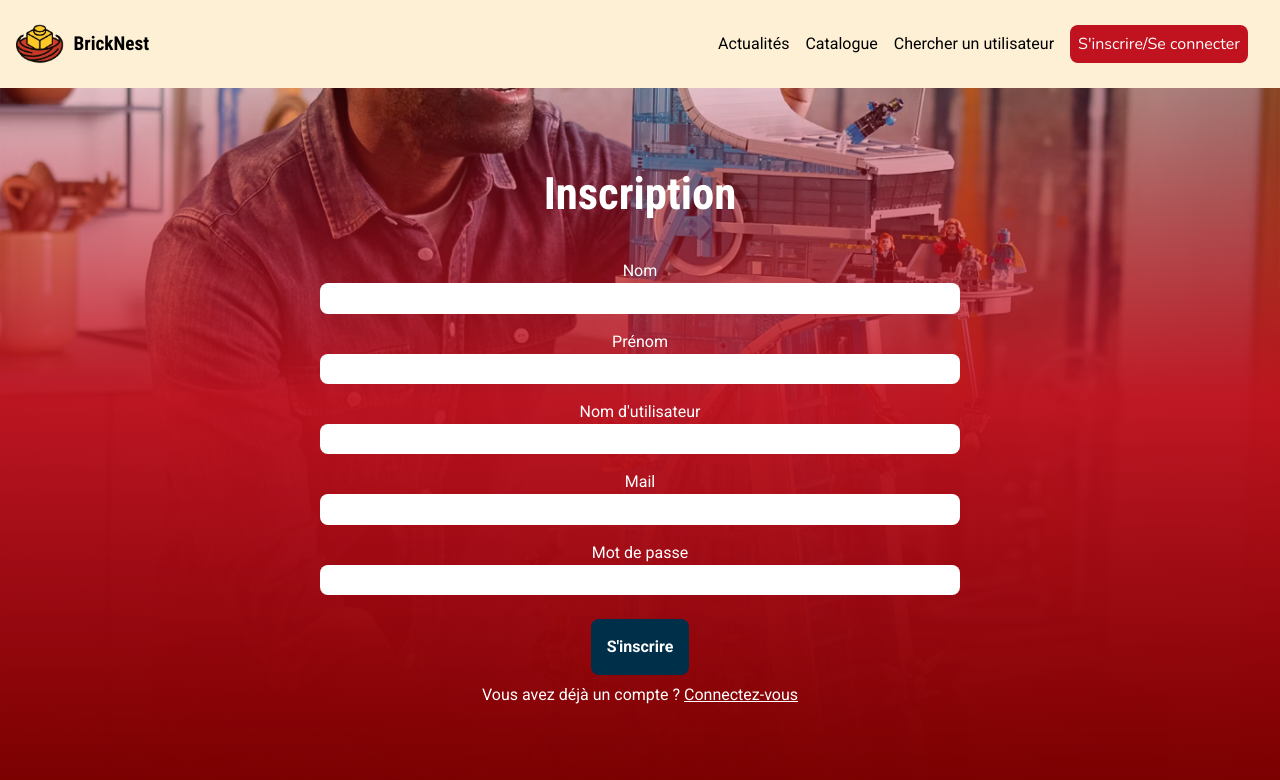
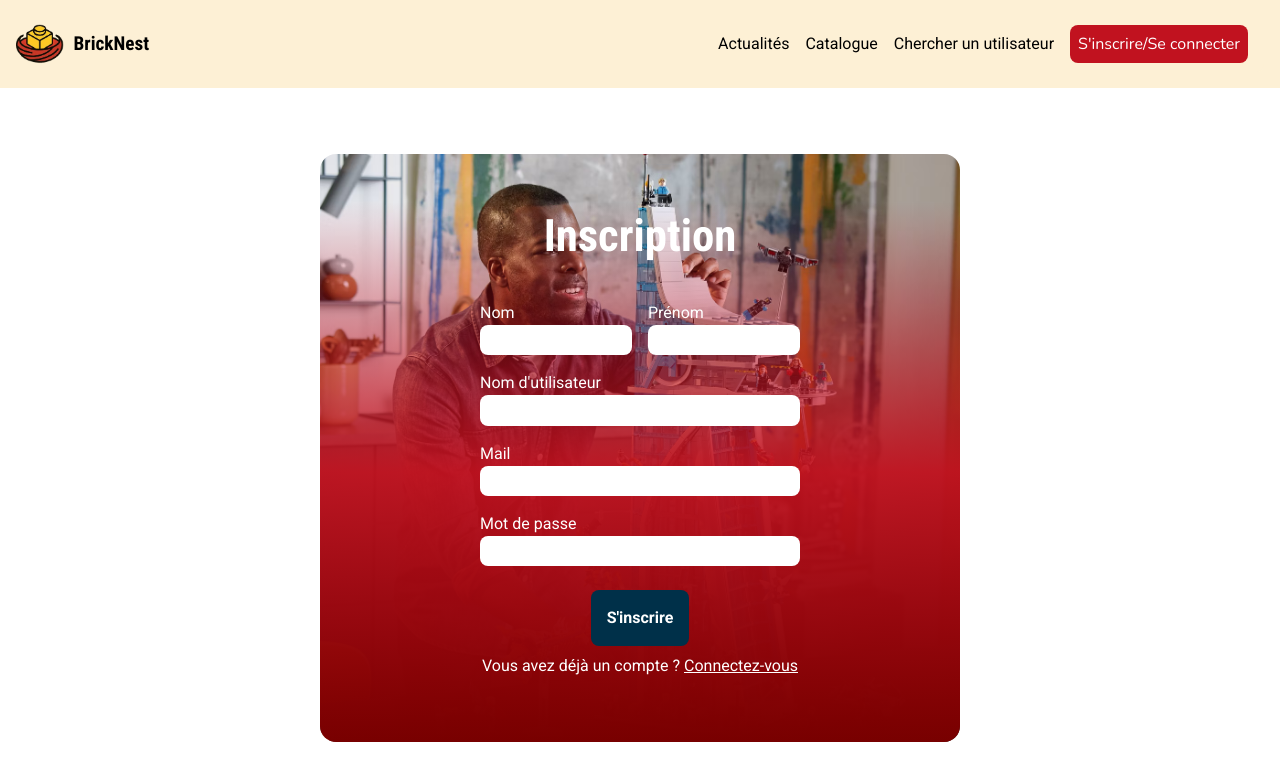
Before and after one commit to thAlexis/BrickNest_Frontend, a React (Vite) app: page /register in a window 1280 px wide. Shown: the top 780 px of the page. Built offline with nearby package versions, Linux system fonts and the light colour scheme.

Commit message:
style(Register): add responsive with tailwind for desktop version

```diff
--- a/src/components/Menu/Menu.jsx
+++ b/src/components/Menu/Menu.jsx
@@ -8,7 +8,7 @@ export default function Menu() {
   const [isOpen, setIsOpen] = useState(false);
 
   return (
-    <nav className="h-[min-content] p-[1rem] bg-[#FDF0D5] flex justify-between fixed z-99 w-[100%]">
+    <nav className="h-[min-content] p-[1rem] bg-[#FDF0D5] flex justify-between fixed top-[0] z-99 w-[100%]">
       <button
         className="flex-1 lg:hidden cursor-pointer"
         onClick={() => {
--- a/src/views/Register.jsx
+++ b/src/views/Register.jsx
@@ -3,16 +3,19 @@ import avengersTower from "../assets/img/avengersTower.png";
 
 export default function Register() {
   return (
+    <div className="lg:w-[100%] lg:h-[min-content] lg:rounded-[10rem] lg:rounded-[1rem] lg:flex lg:justify-center lg:mt-[12%]">
       <div
-      className="bg-cover bg-center h-screen relative"
+        className="bg-cover bg-center h-[100vh] lg:h-[100%] relative lg:static lg:rounded-[1rem] lg:w-[40rem]"
         style={{ backgroundImage: `url(${avengersTower})` }}
       >
-      <div className="absolute inset-0 bg-gradient-to-b from-transparent via-[#C1121F]/95 to-[#780000]">
-        <div className="flex justify-center items-center mt-[10rem] flex-col">
-          <h1 className="font-robotoCond font-[700] text-white text-[2.8rem]">
+        <div className="absolute lg:static inset-0 bg-gradient-to-b from-transparent via-[#C1121F]/95 to-[#780000] lg:rounded-[1rem] lg:h-[100%] lg:pb-[1rem]">
+          <div className="flex justify-center items-center mt-[30%] lg:mt-[3rem] lg:mb-[3rem] flex-col">
+            <h1 className="font-robotoCond font-[700] text-white text-[2rem] lg:text-[2.8rem]">
               Inscription
             </h1>
-          <form className="flex flex-col items-center text-white mt-[2rem] w-[50%]">
+            <form className="flex flex-col items-center text-white mt-[0.5rem] lg:mt-[2rem] w-[50%] md:w-[20rem]">
+              <div className="lg:flex lg:gap-[1rem] w-[100%]">
+                <div className="flex flex-col items-center lg:items-start">
                   <label className="text-[1rem]" for="lastname">
                     Nom
                   </label>
@@ -21,6 +24,8 @@ export default function Register() {
                     type="text"
                     name="lastname"
                   />
+                </div>
+                <div className="flex flex-col items-center lg:items-start">
                   <label className="text-[1rem]" for="firstname">
                     Prénom
                   </label>
@@ -29,7 +34,9 @@ export default function Register() {
                     type="text"
                     name="firstname"
                   />
-            <label className="text-[1rem]" for="username">
+                </div>
+              </div>
+              <label className="text-[1rem] lg:self-start" for="username">
                 Nom d'utilisateur
               </label>
               <input
@@ -37,7 +44,7 @@ export default function Register() {
                 type="text"
                 name="username"
               />
-            <label className="text-[1rem]" for="mail">
+              <label className="text-[1rem] lg:self-start" for="mail">
                 Mail
               </label>
               <input
@@ -45,7 +52,7 @@ export default function Register() {
                 type="mail"
                 name="mail"
               />
-            <label className="text-[1rem]" for="password">
+              <label className="text-[1rem] lg:self-start" for="password">
                 Mot de passe
               </label>
               <input
@@ -64,5 +71,6 @@ export default function Register() {
           </div>
         </div>
       </div>
+    </div>
   );
 }
```
Lines whose indentation alone changed are shown as unchanged.
